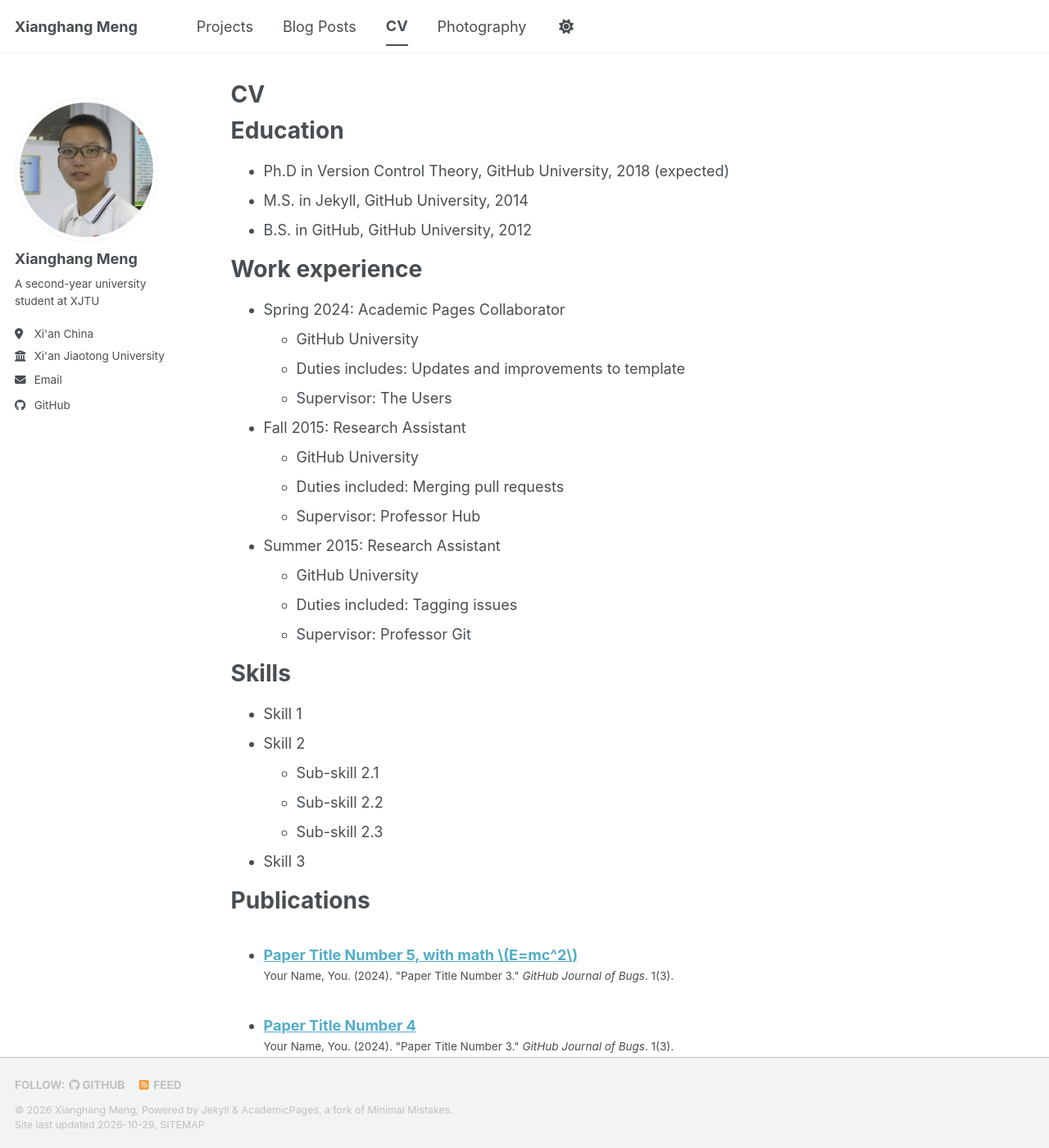
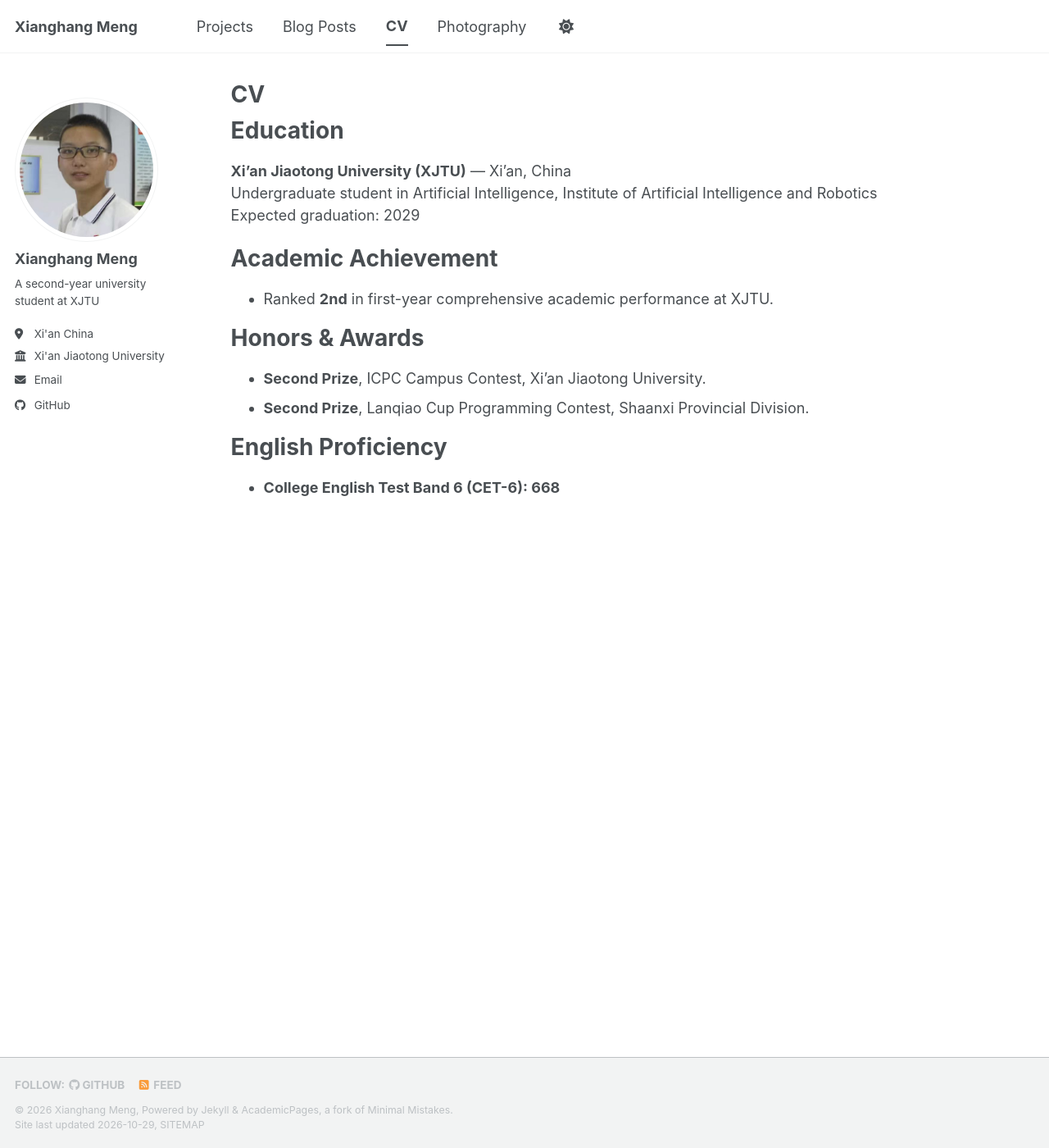
Before and after one commit to SensenMeng/sensenmeng.github.io, a Jekyll site: the page built from _pages/cv.md, in a window 1280 px wide and 1400 px high. Shown: the whole window at 82% size. Built offline with Jekyll 4.4.1, drawn with Linux system fonts in a browser that asks for light colours; a script bundle is joined from its source files by our own code; a style sheet for code colours, icons or effects is not loaded; some of the changed text lies outside the part shown.

Commit message:
update cv

```diff
--- a/_pages/cv.md
+++ b/_pages/cv.md
@@ -7,58 +7,21 @@ redirect_from:
   - /resume
 ---
 
-{% include base_path %}
-
 Education
 ======
-* Ph.D in Version Control Theory, GitHub University, 2018 (expected)
-* M.S. in Jekyll, GitHub University, 2014
-* B.S. in GitHub, GitHub University, 2012
+**Xi’an Jiaotong University (XJTU)** — Xi’an, China
+Undergraduate student in Artificial Intelligence, Institute of Artificial Intelligence and Robotics
+Expected graduation: 2029
 
-Work experience
+Academic Achievement
 ======
-* Spring 2024: Academic Pages Collaborator
-  * GitHub University
-  * Duties includes: Updates and improvements to template
-  * Supervisor: The Users
+- Ranked **2nd** in first-year comprehensive academic performance at XJTU.
 
-* Fall 2015: Research Assistant
-  * GitHub University
-  * Duties included: Merging pull requests
-  * Supervisor: Professor Hub
+Honors & Awards
+======
+- **Second Prize**, ICPC Campus Contest, Xi’an Jiaotong University.
+- **Second Prize**, Lanqiao Cup Programming Contest, Shaanxi Provincial Division.
 
-* Summer 2015: Research Assistant
-  * GitHub University
-  * Duties included: Tagging issues
-  * Supervisor: Professor Git
-
-Skills
+English Proficiency
 ======
-* Skill 1
-* Skill 2
-  * Sub-skill 2.1
-  * Sub-skill 2.2
-  * Sub-skill 2.3
-* Skill 3
-
-Publications
-======
-  <ul>{% for post in site.publications reversed %}
-    {% include archive-single-cv.html %}
-  {% endfor %}</ul>
-
-Talks
-======
-  <ul>{% for post in site.talks reversed %}
-    {% include archive-single-talk-cv.html  %}
-  {% endfor %}</ul>
-
-Teaching
-======
-  <ul>{% for post in site.teaching reversed %}
-    {% include archive-single-cv.html %}
-  {% endfor %}</ul>
-
-Service and leadership
-======
-* Currently signed in to 43 different slack teams
+- **College English Test Band 6 (CET-6): 668**
```
